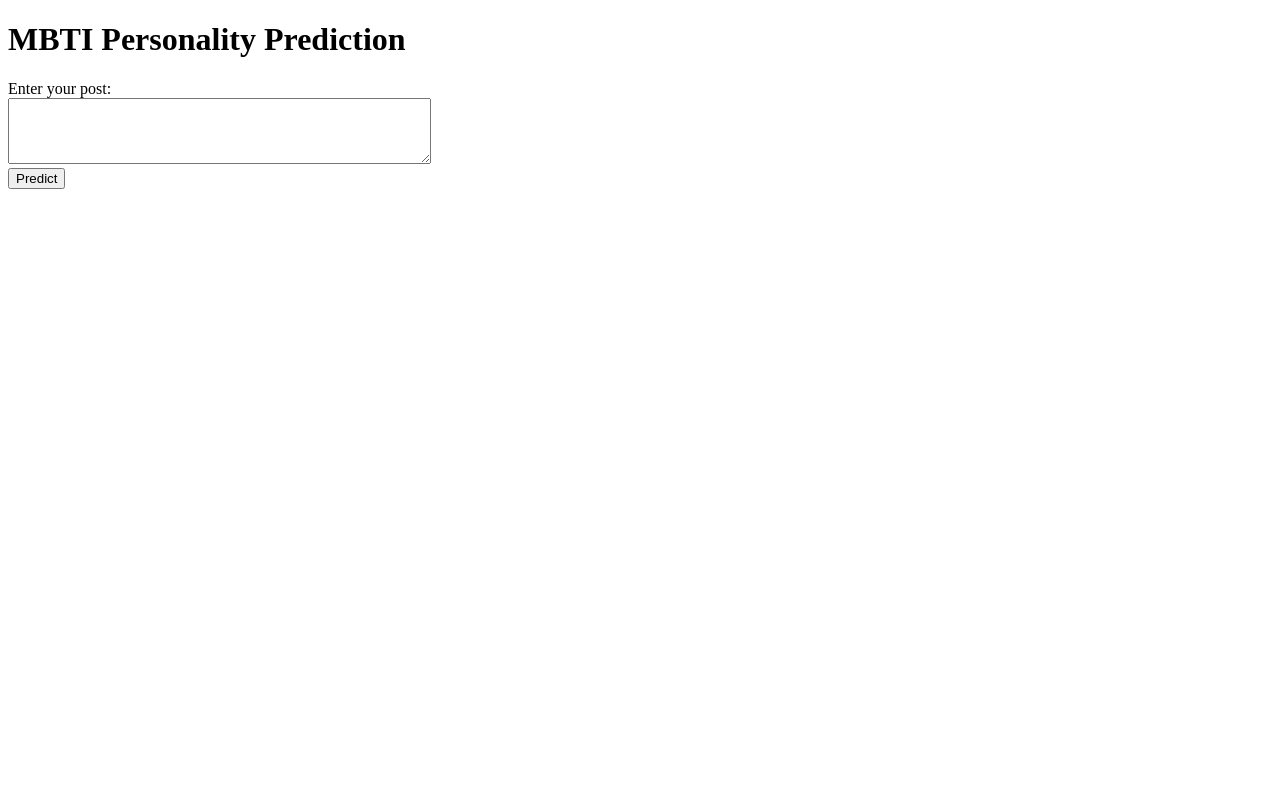
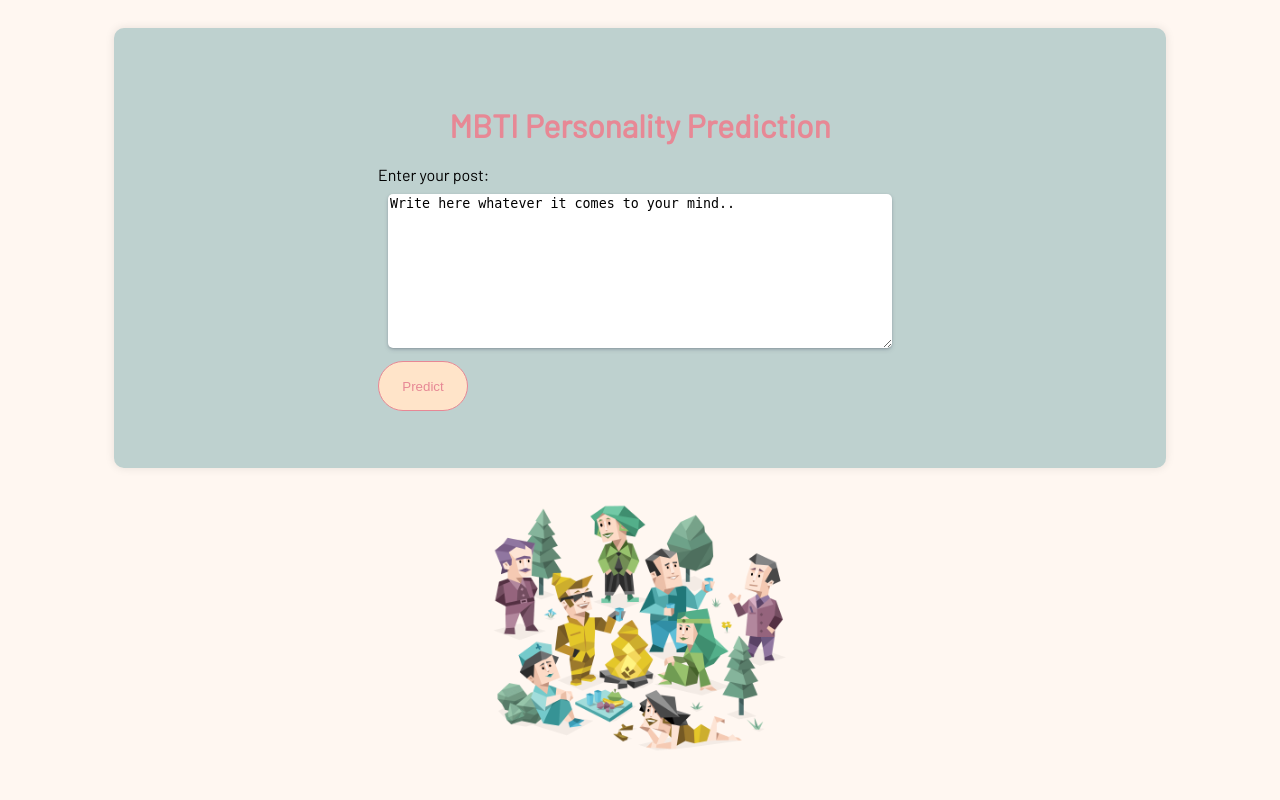
Before and after one commit to MLOPS-Training/mlops_app, a Flask app: page / in a window 1280 px wide. Run offline with Flask 3, Linux system fonts and the light colour scheme; parts of the project's set-up code (start-up, migrations or seed data) failed here and were passed over.

Commit message:
starting design of pages

```diff
--- a/src/app.py
+++ b/src/app.py
@@ -53,11 +53,18 @@
 
 @app.route("/predict", methods=["POST"])
 def predict():
+    # Votre logique de prédiction existante
+    prediction = target_encoder.inverse_transform(
+        model_log.predict(vectorizer.transform([request.form["post"]]).toarray())
+    )[0]
+
+    # Construire le chemin de l'image basé sur la prédiction
+    image_filename = f"{prediction}.png"
+
     return render_template(
         "result.html",
-        prediction=target_encoder.inverse_transform(
-            model_log.predict(vectorizer.transform([request.form["post"]]).toarray())
-        )[0],
+        prediction=prediction,
+        image_filename=image_filename
     )
 
 
--- /dev/null
+++ b/src/static/index.css
@@ -0,0 +1,62 @@
+@import url('https://fonts.googleapis.com/css2?family=Barlow&display=swap');
+
+html {
+    height: 100%;
+    background-color: #FFF7F1;
+}
+
+body {
+    font-family: 'Barlow', sans-serif;
+    display: flex;
+    justify-content: center;
+    min-height: 95%;
+    flex-wrap: wrap;
+
+}
+ h1{
+    color: #E78895;
+ }
+.input-card {
+    display: flex;
+    flex-direction: column;
+    align-items: center;
+    justify-content: center;
+    padding: 20px;
+    border-radius: 10px;
+    box-shadow: 0 0 10px rgba(0, 0, 0, 0.1);
+    background-color: #fff;
+    margin: 20px;
+    width: 80%;
+    height: 400px;
+    background-color: #BED1CF;
+}
+
+textarea{
+    box-shadow: rgba(50, 50, 93, 0.25) 0px 2px 5px -1px, rgba(0, 0, 0, 0.3) 0px 1px 3px -1px;
+    border: none;
+    border-radius: 5px;
+    height: 150px;
+    width:500px;
+    margin: 10px;
+}
+
+input {
+    text-decoration: none;
+    border: 1px solid #E78895;
+    height: 50px;
+    width: 90px;
+    border-radius: 100000px;
+    background-color: #FFE4C9;
+    transition: 0.4s;
+    color: #E78895;
+}
+
+img {
+    width: 25%;
+    height: 40%;
+}
+input:hover {
+    background-color: #E78895;
+    color: #FFE4C9;
+    border: 1ps solid #FFE4C9;
+}
--- a/src/templates/index.html
+++ b/src/templates/index.html
@@ -3,16 +3,22 @@
   <head>
     <meta charset="UTF-8" />
     <meta name="viewport" content="width=device-width, initial-scale=1.0" />
-    <title>MBTI Personality Prediction</title>
+    <link rel="stylesheet" type="text/css" href= "{{ url_for('static', filename='index.css') }}" />
   </head>
   <body>
+    <div class="input-card">
       <h1>MBTI Personality Prediction</h1>
       <form action="/predict" method="post">
         <label for="post">Enter your post:</label>
         <br />
-      <textarea id="post" name="post" rows="4" cols="50" required></textarea>
+        <textarea id="post" name="post" rows="4" cols="50" required>Write here whatever it comes to your mind..</textarea>
         <br />
         <input type="submit" value="Predict" />
       </form>
+    </div>
+    <img
+      src="{{ url_for('static', filename='illustration.png') }}"
+      alt="Description"
+     />
   </body>
 </html>
--- a/src/templates/result.html
+++ b/src/templates/result.html
@@ -8,5 +8,6 @@
   <body>
     <h1>Predicted Personality Type:</h1>
     <p>{{ prediction }}</p>
+    <img src="{{ url_for('static', filename=image_filename) }}" alt="Personality Type Image">
   </body>
 </html>
```
Also changed, not shown: src/static/ENFJ.png (added), src/static/ENFP.png (added), src/static/ENTJ.png (added), src/static/ESFJ.png (added), src/static/ESTJ.png (added), src/static/ESTP.png (added), src/static/INFJ.png (added), src/static/INFP.png (added), src/static/INTJ.png (added), src/static/INTP.png (added), src/static/ISFJ.png (added), src/static/ISTJ.png (added), src/static/ISTP.png (added), src/static/enfp-campaigner.png (added), 1 more files. Lines whose indentation alone changed are shown as unchanged.
